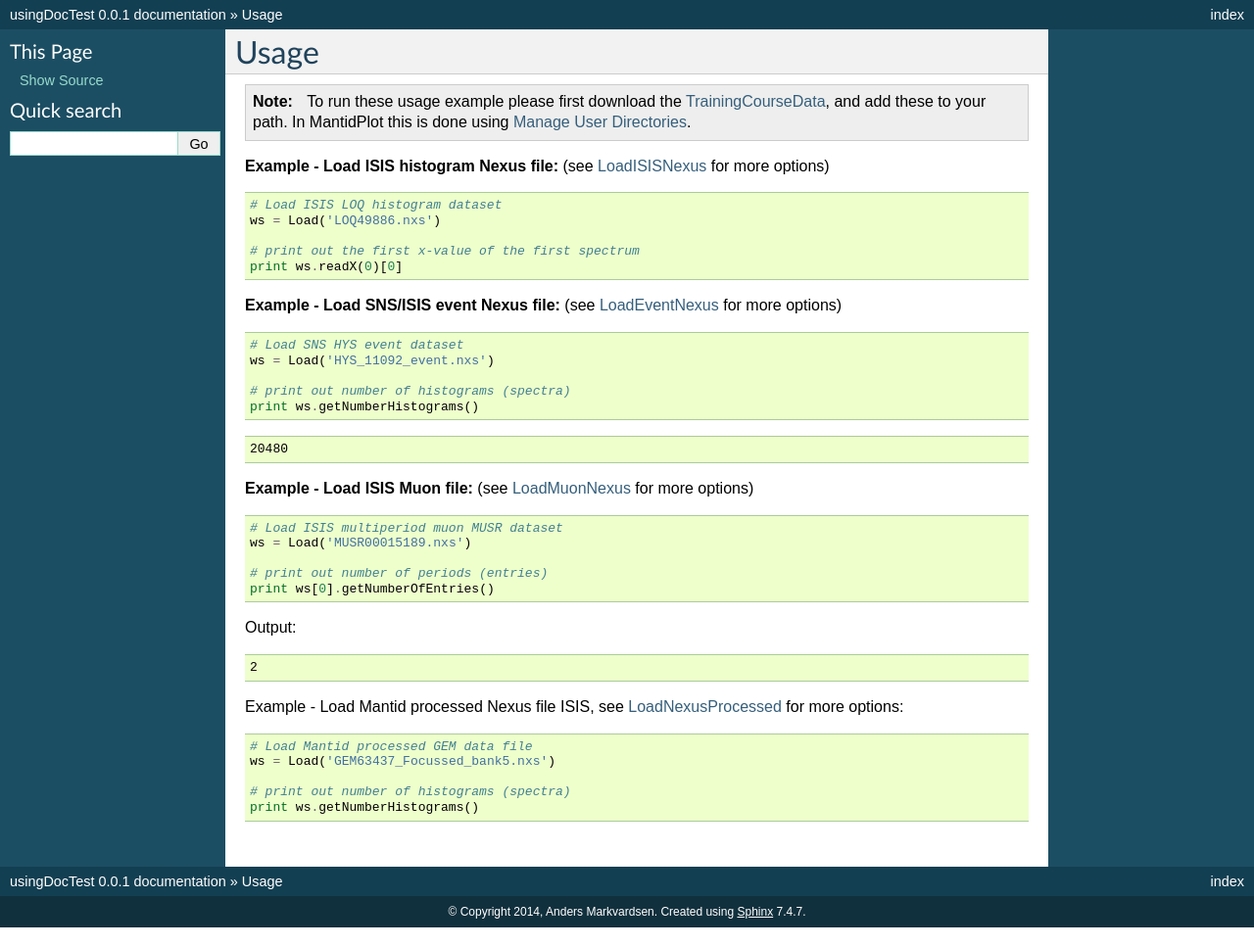
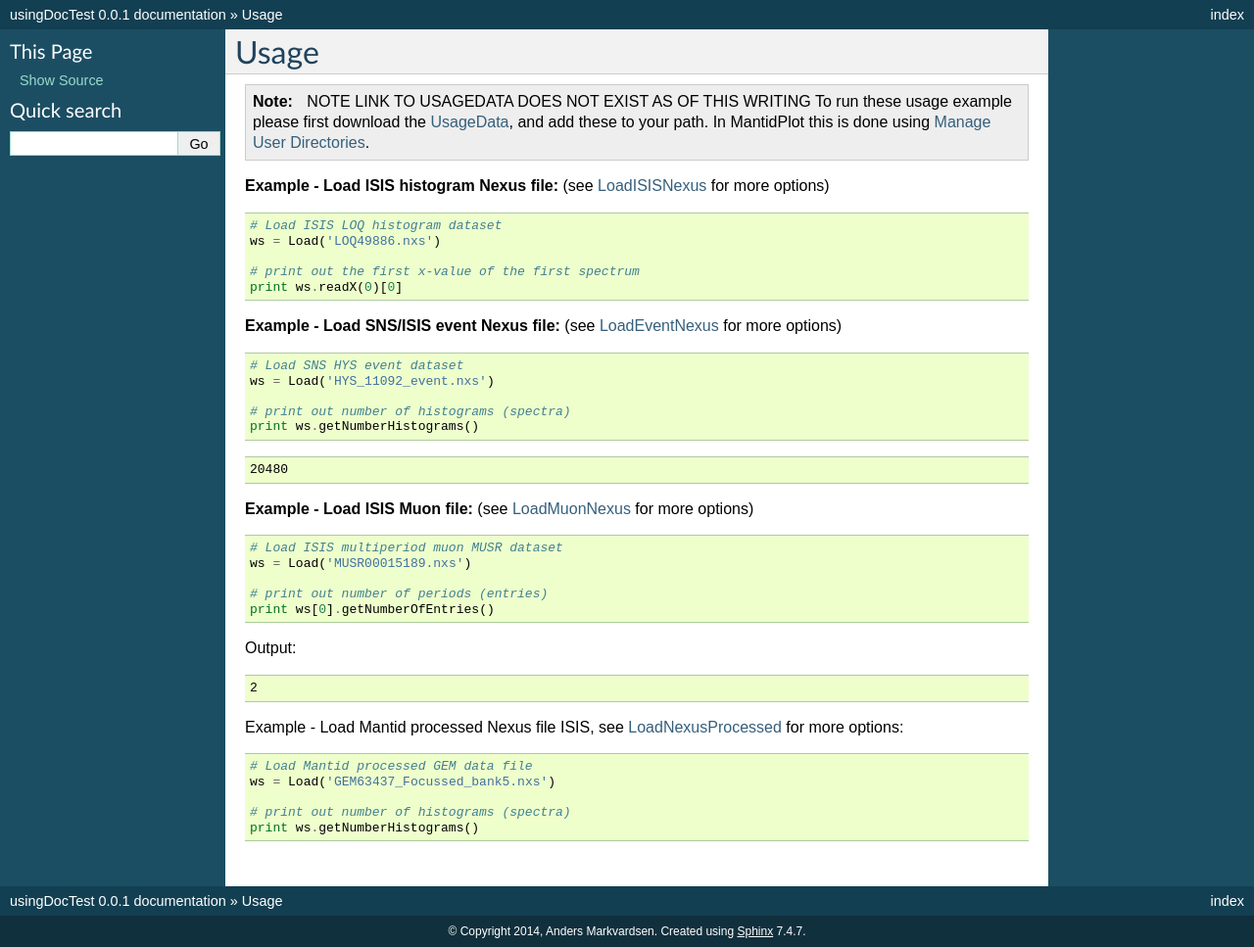
Before and after one commit to Anders-Markvardsen/sphinxDocTest, a Sphinx documentation site: the page built from source/Algorithms/doc/Load.rst, in a window 1280 px wide. Shown: the whole page at 98% size. Built offline with Sphinx 7.4.7, drawn with Linux system fonts in a browser that asks for light colours.

Commit message:
include for usage data opdate

```diff
--- a/source/Algorithms/doc/howToDownloadUsageData.txt
+++ b/source/Algorithms/doc/howToDownloadUsageData.txt
@@ -1,5 +1,6 @@
 .. note::
 
+   NOTE LINK TO USAGEDATA DOES NOT EXIST AS OF THIS WRITING
    To run these usage example please first download the
-   `TrainingCourseData <http://download.mantidproject.org/download.psp?f=/SampleData/TrainingCourseData.zip>`_,
+   `UsageData <http://download.mantidproject.org/download.psp?f=/SampleData/UsageData.zip>`_,
    and add these to your path. In MantidPlot this is done using `Manage User Directories <http://www.mantidproject.org/ManageUserDirectories>`_.
```
